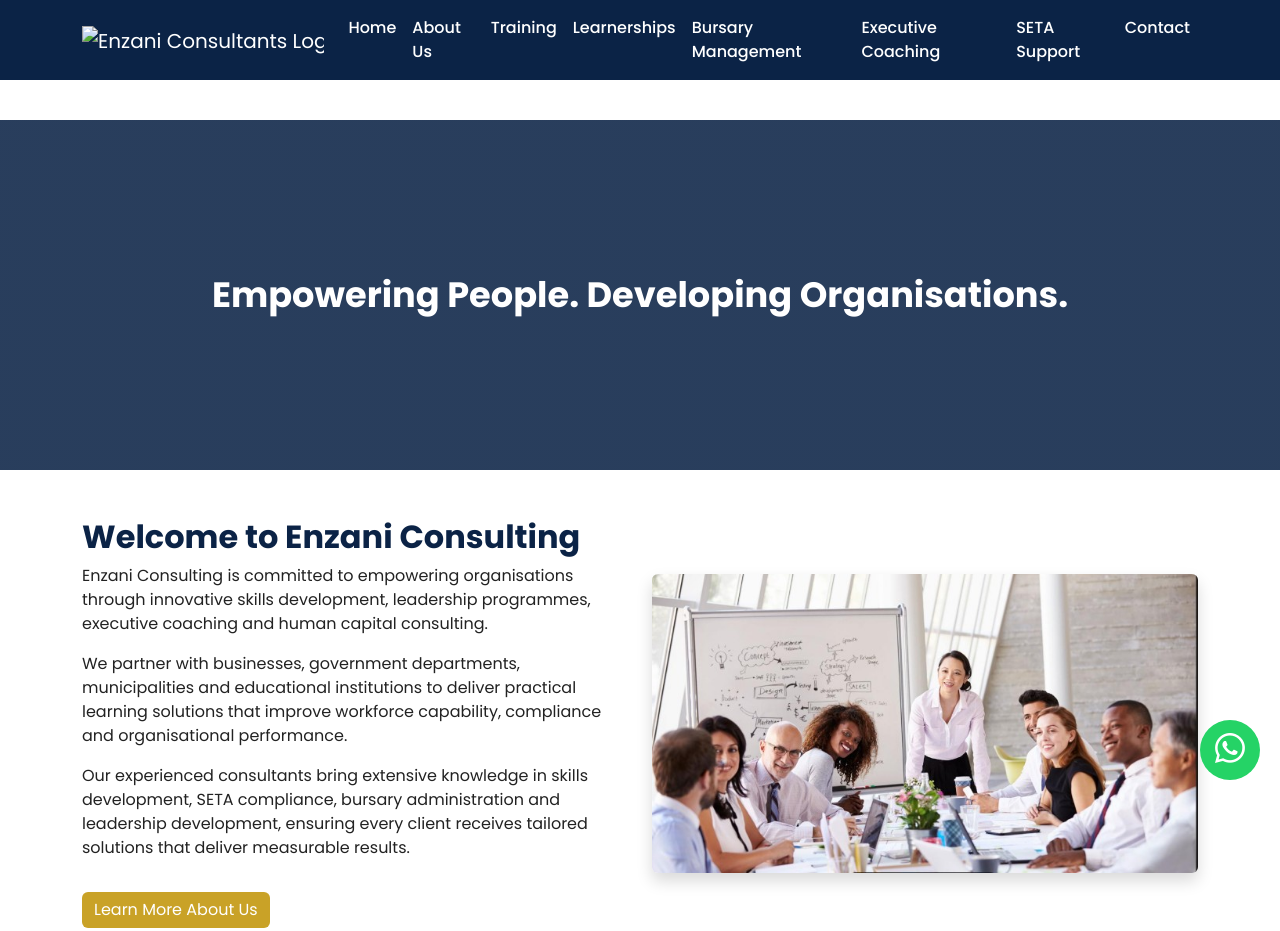
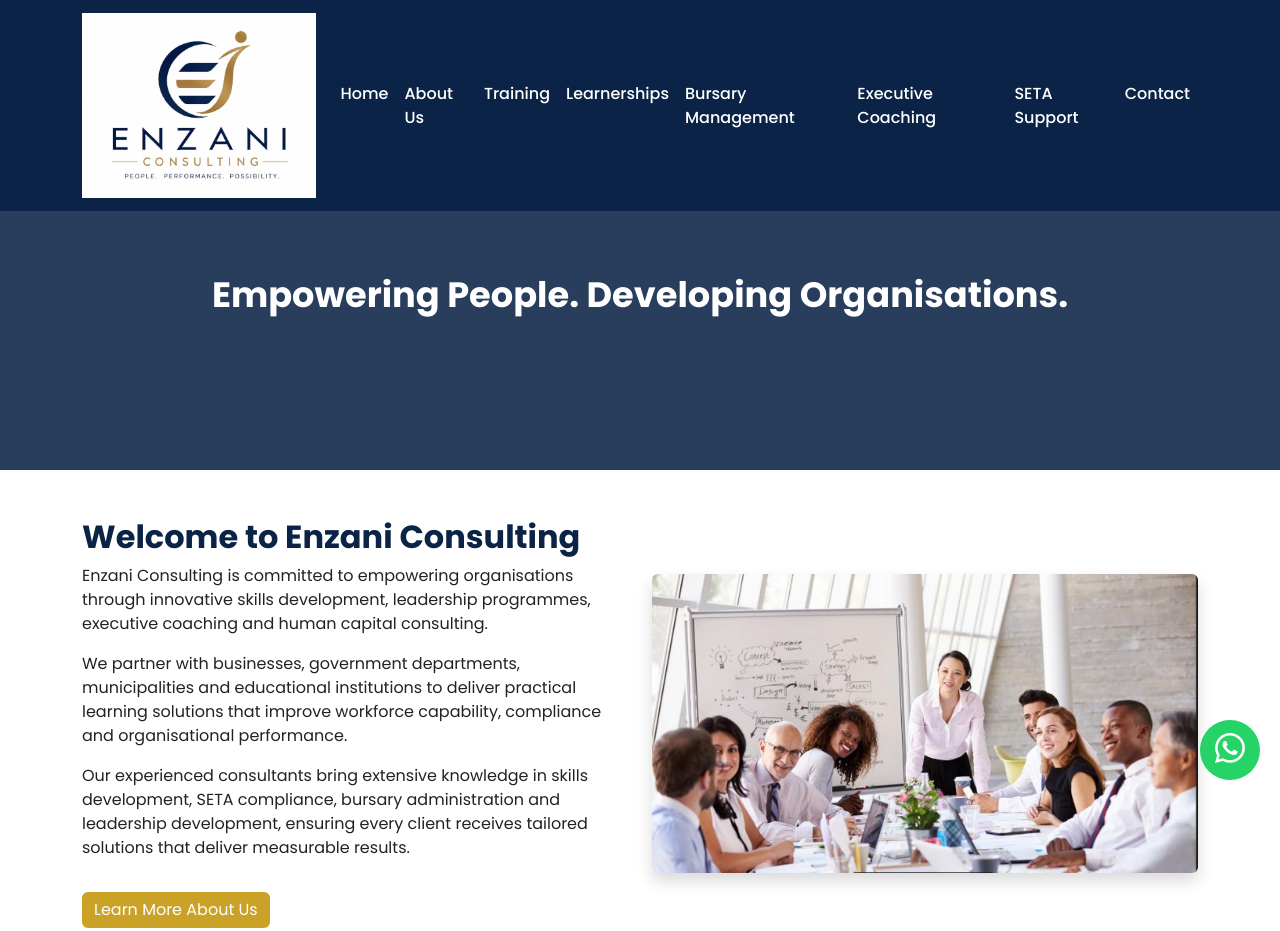
Before and after one commit to thoentity1/enzani_consultants, a plain HTML site: page index.html in a window 1280 px wide. Shown: the top 931 px of the page. Drawn offline with nearby package versions, Linux system fonts and the light colour scheme.

Commit message:
Update logo image source in index.html

```diff
--- a/index.html
+++ b/index.html
@@ -196,7 +196,7 @@ footer a:hover{
 
         <!-- Logo -->
         <a class="navbar-brand" href="index.html">
-    <img src="images/consulting.jpeg"
+    <img src="images/Enzani_consulting_logo.jpeg"
          width="100"
          class="img-fluid"
          alt="Enzani Consultants Logo">
```
